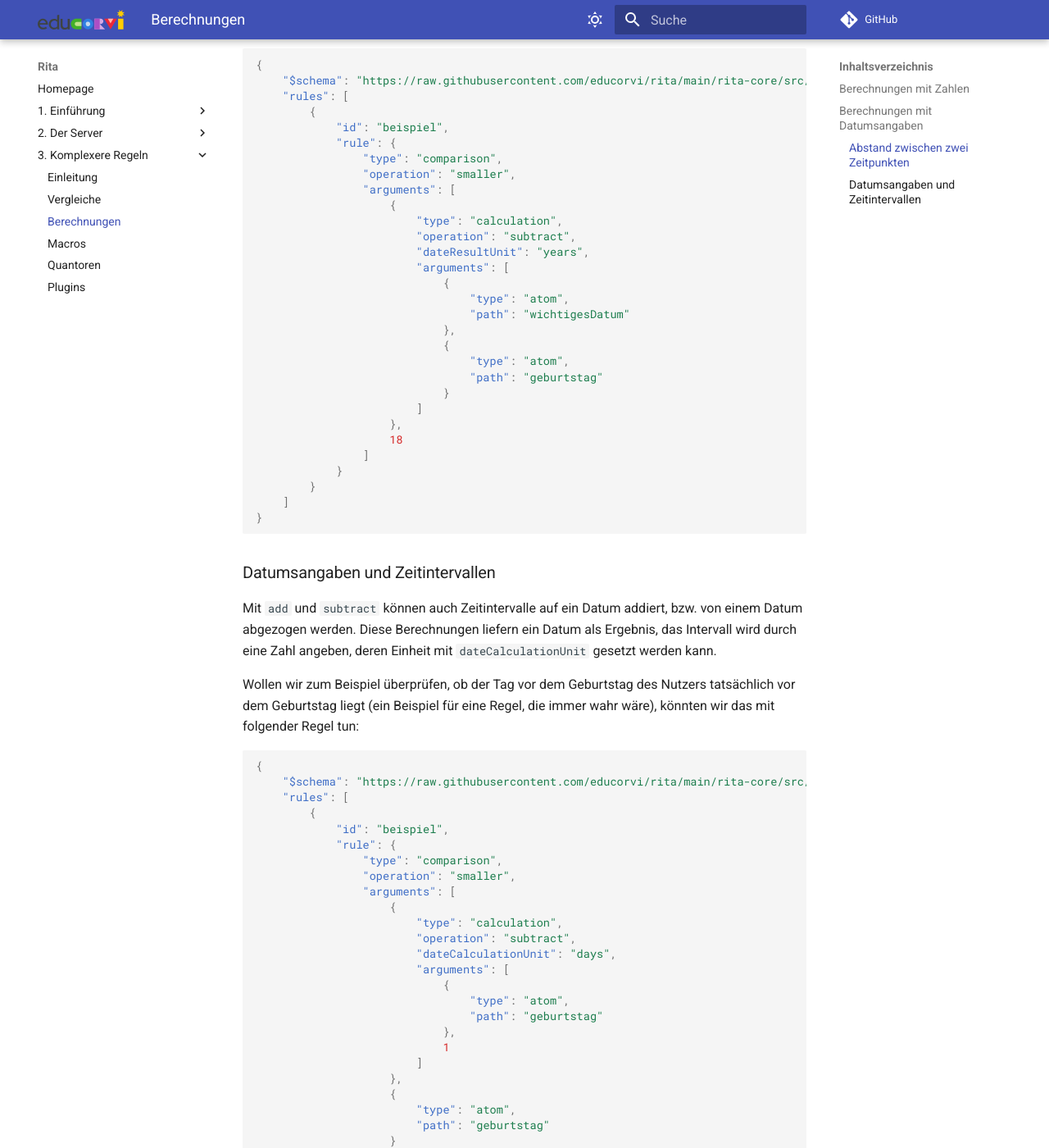
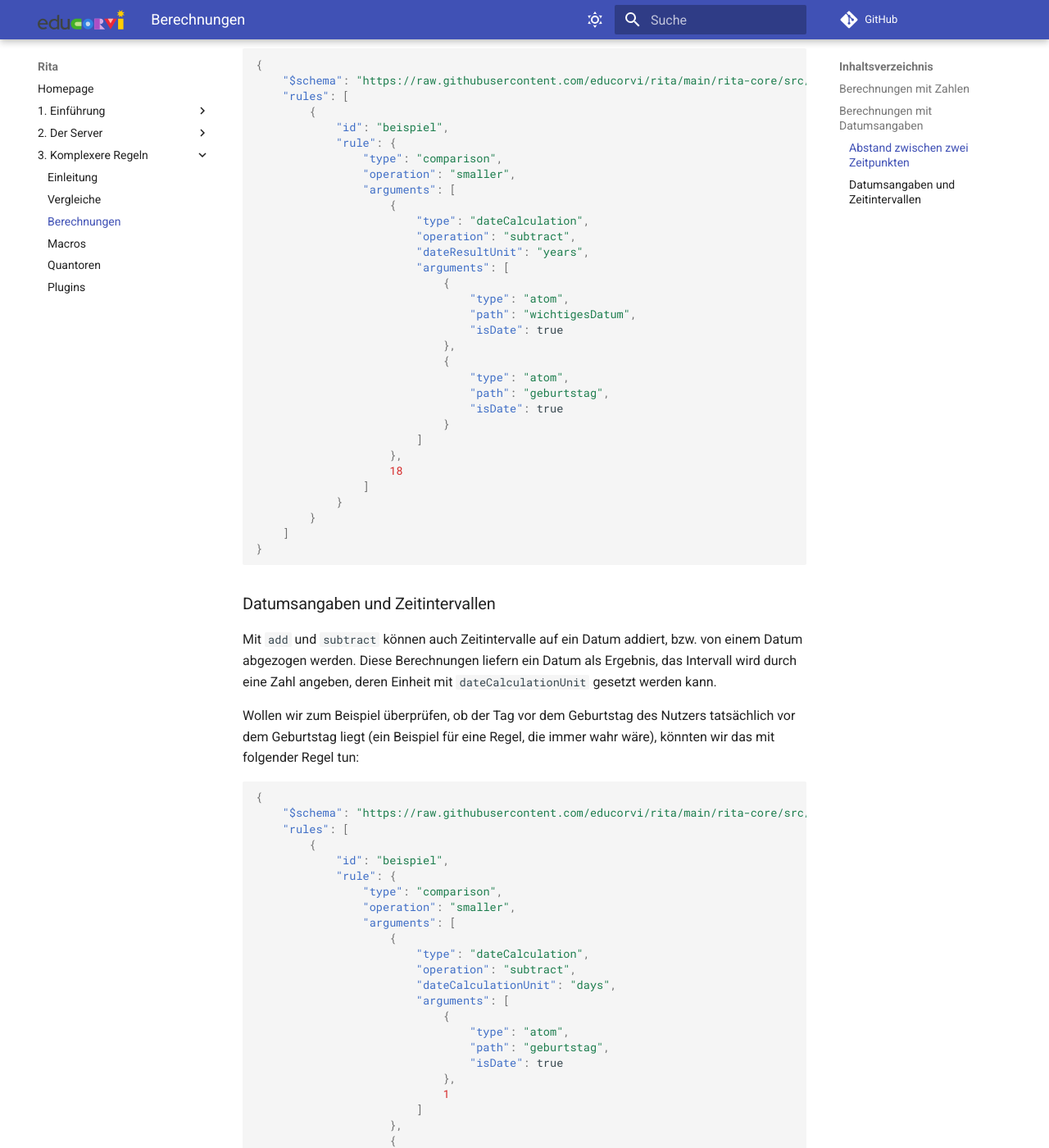
Before and after one commit to educorvi/rita_einfuehrung, an MkDocs documentation site: the page built from docs/3. Komplexere Regeln/08_mathematik.md, in a window 1280 px wide and 1400 px high, scrolled down 2968 px. Shown: the whole window at 82% size. Built offline with MkDocs 1.6.1 and Material for MkDocs 9.7.7, drawn with Linux system fonts in a browser that asks for light colours; plug-ins that fetch from the network failed and are left out; comment, search, counter and statistics services are not loaded.

```diff
--- a/docs/3. Komplexere Regeln/08_mathematik.md
+++ b/docs/3. Komplexere Regeln/08_mathematik.md
@@ -105,17 +105,19 @@ Nun zurück zu unserem Beispiel. Es ergibt sich die folgende Regel:
                 "operation": "smaller",
                 "arguments": [
                     {
-                        "type": "calculation",
+                        "type": "dateCalculation",
                         "operation": "subtract",
                         "dateResultUnit": "years",
                         "arguments": [
                             {
                                 "type": "atom",
-                                "path": "wichtigesDatum"
+                                "path": "wichtigesDatum",
+                                "isDate": true
                             },
                             {
                                 "type": "atom",
-                                "path": "geburtstag"
+                                "path": "geburtstag",
+                                "isDate": true
                             }
                         ]
                     },
@@ -142,20 +144,22 @@ Wollen wir zum Beispiel überprüfen, ob der Tag vor dem Geburtstag des Nutzers
                 "operation": "smaller",
                 "arguments": [
                     {
-                        "type": "calculation",
+                        "type": "dateCalculation",
                         "operation": "subtract",
                         "dateCalculationUnit": "days",
                         "arguments": [
                             {
                                 "type": "atom",
-                                "path": "geburtstag"
+                                "path": "geburtstag",
+                                "isDate": true
                             },
                             1
                         ]
                     },
                     {
                         "type": "atom",
-                        "path": "geburtstag"
+                        "path": "geburtstag",
+                        "isDate": true
                     }
                 ]
             }
```
Also changed, not shown: docs/2. Der Server/03_installation.md (+2 -5 lines), docs/2. Der Server/04_webserver.md (+3 -3 lines), docs/3. Komplexere Regeln/11_plugins.md (+3 -3 lines).
